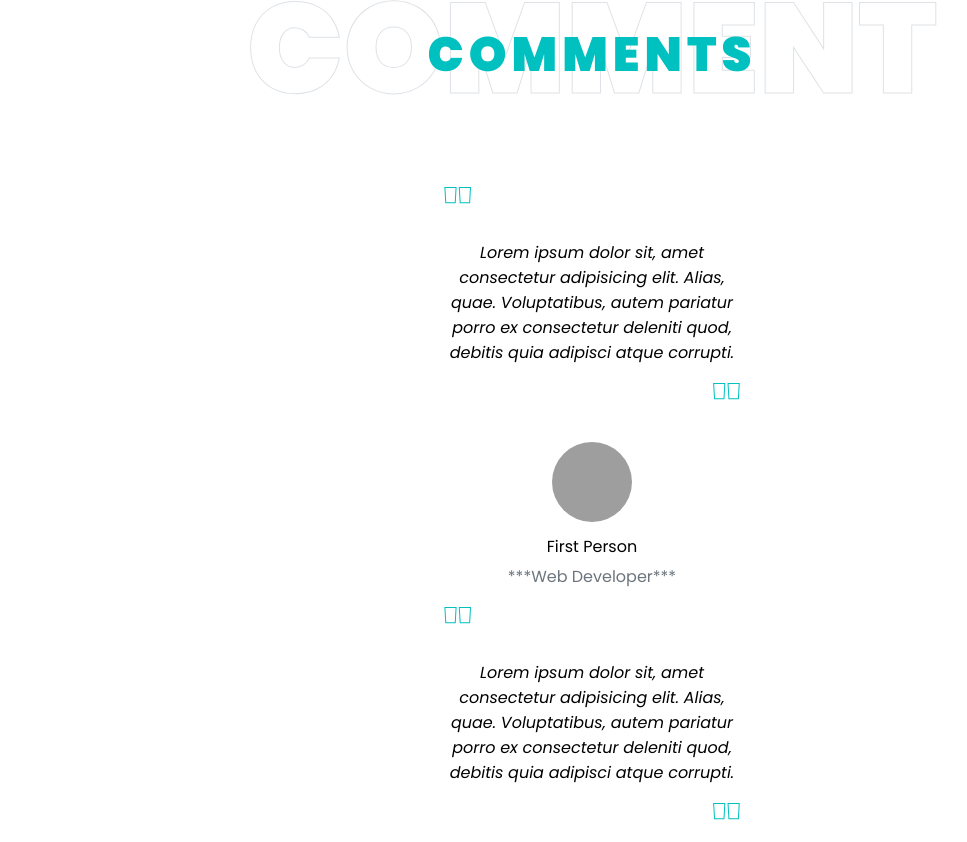
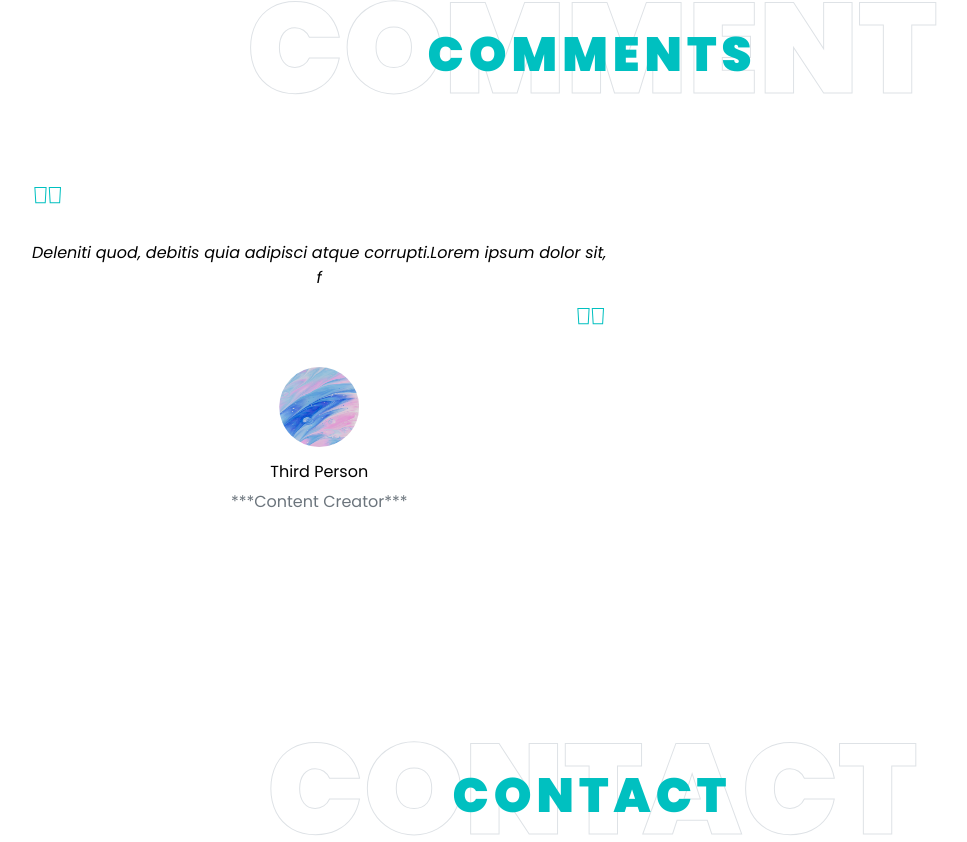
Before and after one commit to jibolacodes/portfolio, a React (Create React App) app: page / in a window 1280 px wide. Shown: the part 5198-6040 px from the top of the page, without its empty margins (48-1015 px from the left). Built offline with nearby package versions, Linux system fonts and the light colour scheme; grey boxes are pictures that could not be loaded; a web font is replaced by a local one.

Commit message:
comments section

```diff
--- a/package.json
+++ b/package.json
@@ -8,10 +8,13 @@
     "@testing-library/react": "^13.3.0",
     "@testing-library/user-event": "^13.5.0",
     "animate.css": "^4.1.1",
+    "bootstrap": "^5.2.0",
     "globalstyles": "^2.0.0",
     "react": "^18.2.0",
+    "react-bootstrap": "^2.5.0",
     "react-dom": "^18.2.0",
     "react-icons": "^4.4.0",
+    "react-responsive-carousel": "^3.2.23",
     "react-router-dom": "^6.3.0",
     "react-scripts": "^2.1.3",
     "styled-components": "^5.3.5",
--- a/src/components/Comments/Comments.style.js
+++ b/src/components/Comments/Comments.style.js
@@ -1,9 +1,16 @@
 import styled from "styled-components";
 
 export const Comment = styled.section`
-    /* border: 2px solid var(--bg-color); */
+  display: flex;
+  justify-content: space-between;
+  align-items: center;
+  width: 100%;
 
-  width: 300px;
+  .carousel {
+    min-width: 300px;
+  }
+
+
   max-height: fit-content;
   .quote-left,
   .quote-right {
@@ -36,7 +43,6 @@ export const Text = styled.section`
   margin: 24px 0 0 0;
   text-align: center;
   font-style: italic;
-
 `;
 
 export const Person = styled.section`
@@ -45,19 +51,16 @@ export const Person = styled.section`
   margin-top: 30px;
 
   .image {
-
     img {
       width: 80px;
       height: 80px;
       clip-path: circle();
-
     }
   }
   .name {
     margin: 5px 0;
   }
   .role {
-
     color: var(--grey-text-color);
   }
 `;
--- a/src/components/Comments/index.js
+++ b/src/components/Comments/index.js
@@ -1,27 +1,43 @@
-import React from "react";
+import React, { useState, useEffect } from "react";
 
 // Markup
 import { Wrapper, Content, Title } from "../../PageStyle";
 import { Comment, Text, Person } from "./Comments.style";
 
-const Comments = ({ testimonials }) => (
+const Comments = ({ testimonials }) => {
+  const [index, setIndex] = useState(0);
+
+  useEffect(() => {
+    setTimeout(() => {
+      if (index < 2) {
+        setIndex((prevIndex) => prevIndex + 1);
+      } else {
+        setIndex(0);
+      }
+    console.log(index);
+    }, 5000);
+  }, [index]);
+
+
+  return (
     <Wrapper id="comments">
       <Content>
         <Title>
           <h1 className="section--title">Comment</h1>
           <p className="section--title--absolute">Comments</p>
         </Title>
+
         <Comment>
-        {testimonials.map((item, id) => {
+          {testimonials.map((item, i) => {
             const { name, role, image, comment } = item;
-
             return (
+              index === i && (
                 <div className="carousel">
                   <div className="quote-left">
                     <p>"</p>
                   </div>
                   <Text>
-                <p>{comment}</p>
+                    <p>{comment}</p>f
                   </Text>
                   <div className="quote-right">
                     <p>"</p>
@@ -38,11 +54,13 @@ const Comments = ({ testimonials }) => (
                     </p>
                   </Person>
                 </div>
+              )
             );
           })}
         </Comment>
       </Content>
     </Wrapper>
   );
+};
 
 export default Comments;
--- a/src/data.js
+++ b/src/data.js
@@ -177,7 +177,7 @@ export const testimonials = [
     role: "Web Developer",
     image: "portfolio_sample_1.jpg",
     comment:
-      "Lorem ipsum dolor sit, amet consectetur adipisicing elit. Alias, quae. Voluptatibus, autem pariatur porro ex consectetur deleniti quod, debitis quia adipisci atque corrupti.",
+      "Lorem ipsum dolor sit, amet consectetur adipisicing elit. Alias,   atque corrupti.",
   },
   {
     name: "Second Person",
@@ -191,6 +191,6 @@ export const testimonials = [
     role: "Content Creator",
     image: "portfolio_sample_3.jpg",
     comment:
-      "Lorem ipsum dolor sit, amet consectetur adipisicing elit. Alias, quae. Voluptatibus, autem pariatur porro ex consectetur deleniti quod, debitis quia adipisci atque corrupti.",
+      "Deleniti quod, debitis quia adipisci atque corrupti.Lorem ipsum dolor sit,",
   },
 ];
```
Also changed, not shown: src/App.js (+10 -15 lines), 1 other file (tests, documents, lock files or other folders). Lines whose indentation alone changed are shown as unchanged.
